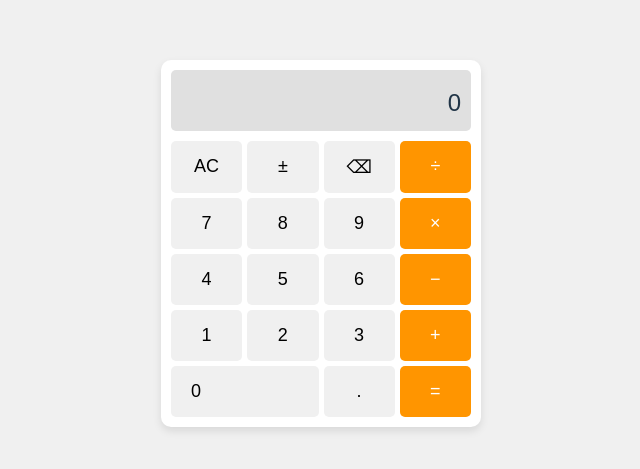
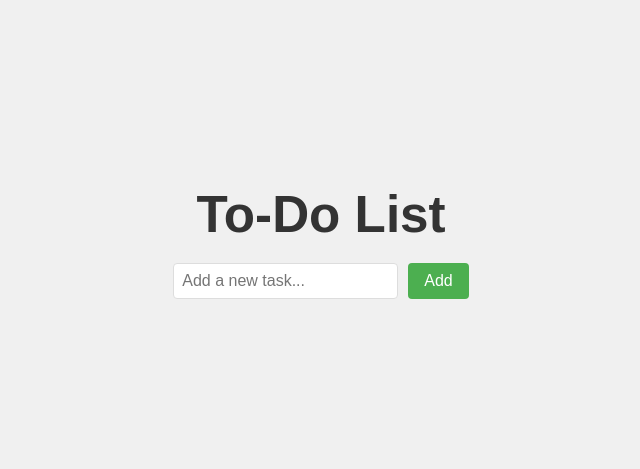
Before and after one commit to Vishvam91/FSD, a React (Vite) app: page / in a window 1280 px wide. Shown: the part 157-626 px from the top of the page, without its empty margins (319-959 px from the left). Built offline with nearby package versions, Linux system fonts and the light colour scheme.

Commit message:
Practical6 Done

```diff
--- a/src/App.jsx
+++ b/src/App.jsx
@@ -8,6 +8,7 @@ import { Component } from 'react'
 import Greet from './components/greetings'
 import Practical4 from './components/Practical4'
 import Practical5 from './components/Practical5'
+import Practical6 from './components/Practical6'
 // import Welcome from './components/welcome'
 
 
@@ -20,7 +21,8 @@ function App() {
       {/* <Practical3 /> */}
       {/* <Greet /> */}
       {/* <Practical4 /> */}
-      <Practical5 />
+      {/* <Practical5 /> */}
+      <Practical6 />
     </>
   )
 }
--- /dev/null
+++ b/src/components/Practical6.css
@@ -0,0 +1,77 @@
+.todo-container {
+  max-width: 400px;
+  margin: 50px auto;
+  font-family: Arial, sans-serif;
+  text-align: center;
+}
+
+h1 {
+  color: #333;
+  margin-bottom: 20px;
+}
+
+.todo-form {
+  display: flex;
+  gap: 10px;
+  margin-bottom: 20px;
+}
+
+.todo-input {
+  flex: 1;
+  padding: 8px;
+  font-size: 16px;
+  border: 1px solid #ddd;
+  border-radius: 4px;
+}
+
+.todo-add {
+  padding: 8px 16px;
+  font-size: 16px;
+  background-color: #4CAF50;
+  color: white;
+  border: none;
+  border-radius: 4px;
+  cursor: pointer;
+}
+
+.todo-add:hover {
+  background-color: #45a049;
+}
+
+.todo-list {
+  list-style-type: none;
+  padding: 0;
+}
+
+.todo-list li {
+  display: flex;
+  justify-content: space-between;
+  align-items: center;
+  padding: 10px;
+  margin-bottom: 10px;
+  background-color: #f9f9f9;
+  border-radius: 4px;
+}
+
+.todo-list li.completed span {
+  text-decoration: line-through;
+  color: #888;
+}
+
+.todo-list li span {
+  flex: 1;
+  cursor: pointer;
+}
+
+.todo-delete {
+  padding: 5px 10px;
+  background-color: #f44336;
+  color: white;
+  border: none;
+  border-radius: 4px;
+  cursor: pointer;
+}
+
+.todo-delete:hover {
+  background-color: #da190b;
+}
--- /dev/null
+++ b/src/components/Practical6.jsx
@@ -0,0 +1,57 @@
+import React, { useState } from "react";
+import "./Practical6.css";
+
+const Practical6 = () => {
+  const [tasks, setTasks] = useState([]);
+  const [inputValue, setInputValue] = useState("");
+
+  const handleInputChange = (e) => {
+    setInputValue(e.target.value);
+  };
+
+  const addTask = (e) => {
+    e.preventDefault();
+    if (inputValue.trim()) {
+      setTasks([...tasks, { id: Date.now(), text: inputValue, completed: false }]);
+      setInputValue("");
+    }
+  };
+
+  const toggleTask = (id) => {
+    setTasks(tasks.map(task =>
+      task.id === id ? { ...task, completed: !task.completed } : task
+    ));
+  };
+
+  const deleteTask = (id) => {
+    setTasks(tasks.filter(task => task.id !== id));
+  };
+
+  return (
+    <div className="todo-container">
+      <h1>To-Do List</h1>
+      <form onSubmit={addTask} className="todo-form">
+        <input
+          type="text"
+          value={inputValue}
+          onChange={handleInputChange}
+          placeholder="Add a new task..."
+          className="todo-input"
+        />
+        <button type="submit" className="todo-add">Add</button>
+      </form>
+      <ul className="todo-list">
+        {tasks.map(task => (
+          <li key={task.id} className={task.completed ? "completed" : ""}>
+            <span onClick={() => toggleTask(task.id)}>
+              {task.text}
+            </span>
+            <button onClick={() => deleteTask(task.id)} className="todo-delete">Delete</button>
+          </li>
+        ))}
+      </ul>
+    </div>
+  );
+};
+
+export default Practical6;
```
